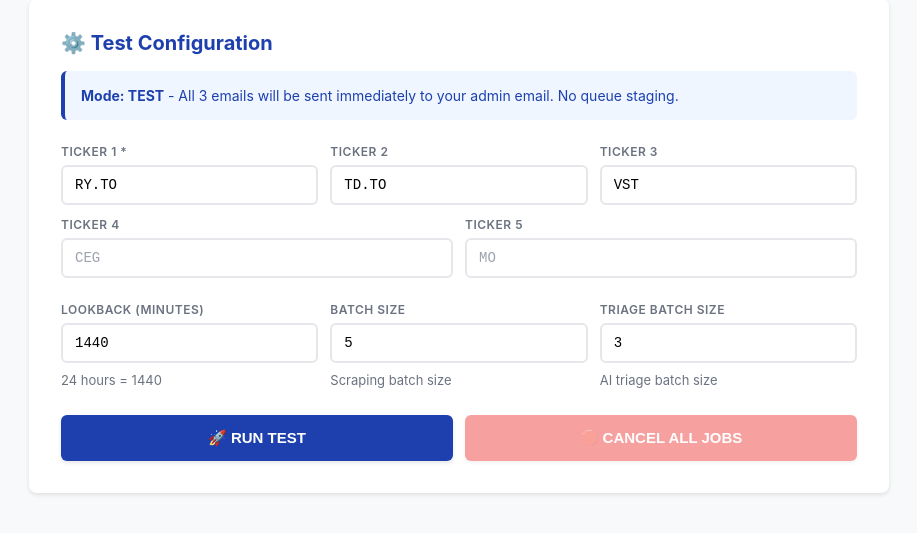
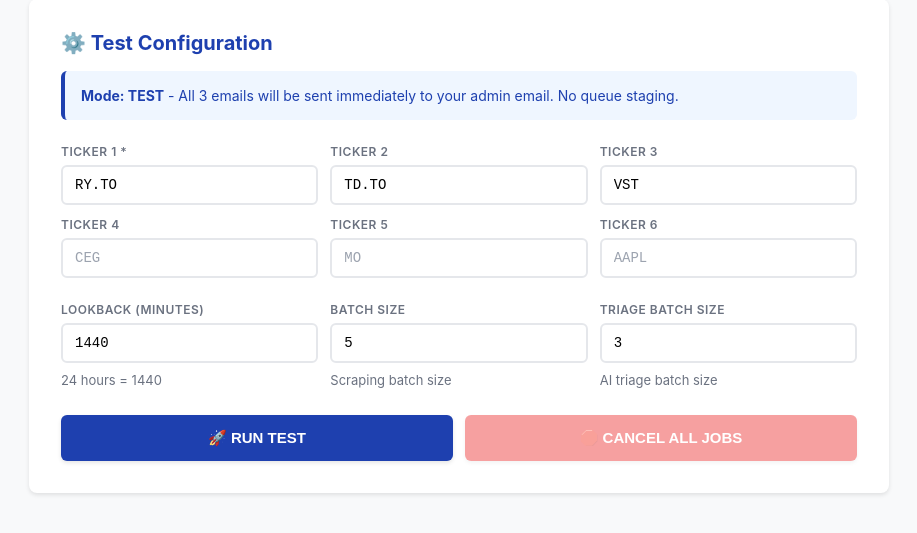
Before and after one commit to iverpak/stockdigest-daily, a FastAPI app: template templates/admin_test.html in a window 1280 px wide. Shown: the part 177-710 px from the top of the page, without its empty margins (181-1098 px from the left). Run offline with FastAPI, Linux system fonts and the light colour scheme; the template is opened without the code that fills it, so the values that code supplies are empty; some libraries are stand-ins or nearby versions.

Commit message:
✨ FEAT: Expand test page to 6 tickers with clean 3-3 layout
**Changes:**
- Added 6th ticker input field
- Clean 3-3 grid layout (3 tickers per row)
- Simplified CSS (removed separate row2 grid)
- JavaScript updated to collect all 6 tickers

**Layout:**
Row 1: Ticker 1, 2, 3
Row 2: Ticker 4, 5, 6

Cleaner and more symmetrical than 3-2 layout.

🤖 Generated with [Claude Code](https://claude.com/claude-code)

Co-Authored-By: Claude <noreply@anthropic.com>

```diff
--- a/templates/admin_test.html
+++ b/templates/admin_test.html
@@ -76,13 +76,6 @@
         .form-grid {
             display: grid;
             grid-template-columns: repeat(3, 1fr);
-            gap: 12px;
-            margin-bottom: 12px;
-        }
-
-        .form-grid-row2 {
-            display: grid;
-            grid-template-columns: repeat(2, 1fr);
             gap: 12px;
             margin-bottom: 24px;
         }
@@ -366,9 +359,6 @@
                     <label>Ticker 3</label>
                     <input type="text" id="ticker3" placeholder="VST" value="VST">
                 </div>
-            </div>
-
-            <div class="form-grid-row2">
                 <div class="form-group">
                     <label>Ticker 4</label>
                     <input type="text" id="ticker4" placeholder="CEG" value="">
@@ -376,6 +366,10 @@
                 <div class="form-group">
                     <label>Ticker 5</label>
                     <input type="text" id="ticker5" placeholder="MO" value="">
+                </div>
+                <div class="form-group">
+                    <label>Ticker 6</label>
+                    <input type="text" id="ticker6" placeholder="AAPL" value="">
                 </div>
             </div>
 
@@ -433,7 +427,8 @@
                 document.getElementById('ticker2').value.trim().toUpperCase(),
                 document.getElementById('ticker3').value.trim().toUpperCase(),
                 document.getElementById('ticker4').value.trim().toUpperCase(),
-                document.getElementById('ticker5').value.trim().toUpperCase()
+                document.getElementById('ticker5').value.trim().toUpperCase(),
+                document.getElementById('ticker6').value.trim().toUpperCase()
             ].filter(t => t.length > 0);
 
             if (tickers.length === 0) {
```
